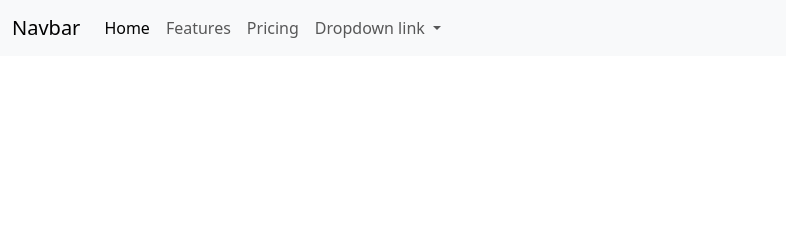
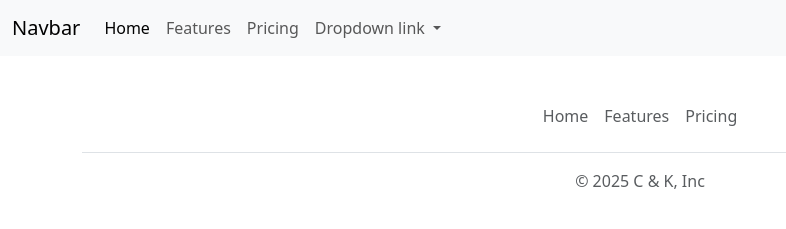
Before and after one commit to ME0WGE/binome-C-K-2, a plain HTML site: page index.html in a window 1280 px wide. Shown: the whole page, without its empty margins (0-786 px from the left). Drawn offline with nearby package versions, Linux system fonts and the light colour scheme.

Commit message:
add footer

```diff
--- a/index.html
+++ b/index.html
@@ -24,12 +24,19 @@
     <title>C & K</title>
   </head>
   <body>
-
     <!--Nav-->
     <nav class="navbar navbar-expand-lg bg-body-tertiary">
       <div class="container-fluid">
         <a class="navbar-brand" href="#">Navbar</a>
-          <button class="navbar-toggler" type="button" data-bs-toggle="collapse" data-bs-target="#navbarNavDropdown" aria-controls="navbarNavDropdown" aria-expanded="false" aria-label="Toggle navigation">
+        <button
+          class="navbar-toggler"
+          type="button"
+          data-bs-toggle="collapse"
+          data-bs-target="#navbarNavDropdown"
+          aria-controls="navbarNavDropdown"
+          aria-expanded="false"
+          aria-label="Toggle navigation"
+        >
           <span class="navbar-toggler-icon"></span>
         </button>
         <div class="collapse navbar-collapse" id="navbarNavDropdown">
@@ -44,19 +51,43 @@
               <a class="nav-link" href="#">Pricing</a>
             </li>
             <li class="nav-item dropdown">
-                <a class="nav-link dropdown-toggle" href="#" role="button" data-bs-toggle="dropdown" aria-expanded="false">
+              <a
+                class="nav-link dropdown-toggle"
+                href="#"
+                role="button"
+                data-bs-toggle="dropdown"
+                aria-expanded="false"
+              >
                 Dropdown link
               </a>
               <ul class="dropdown-menu">
                 <li><a class="dropdown-item" href="#">Action</a></li>
                 <li><a class="dropdown-item" href="#">Another action</a></li>
-                  <li><a class="dropdown-item" href="#">Something else here</a></li>
+                <li>
+                  <a class="dropdown-item" href="#">Something else here</a>
+                </li>
               </ul>
             </li>
           </ul>
         </div>
       </div>
     </nav>
-
+    <!-- FOOTER -->
+    <div class="container">
+      <footer class="py-3 my-4">
+        <ul class="nav justify-content-center border-bottom pb-3 mb-3">
+          <li class="nav-item">
+            <a href="#" class="nav-link px-2 text-body-secondary">Home</a>
+          </li>
+          <li class="nav-item">
+            <a href="#" class="nav-link px-2 text-body-secondary">Features</a>
+          </li>
+          <li class="nav-item">
+            <a href="#" class="nav-link px-2 text-body-secondary">Pricing</a>
+          </li>
+        </ul>
+        <p class="text-center text-body-secondary">© 2025 C & K, Inc</p>
+      </footer>
+    </div>
   </body>
 </html>
```
Lines whose indentation alone changed are shown as unchanged.
